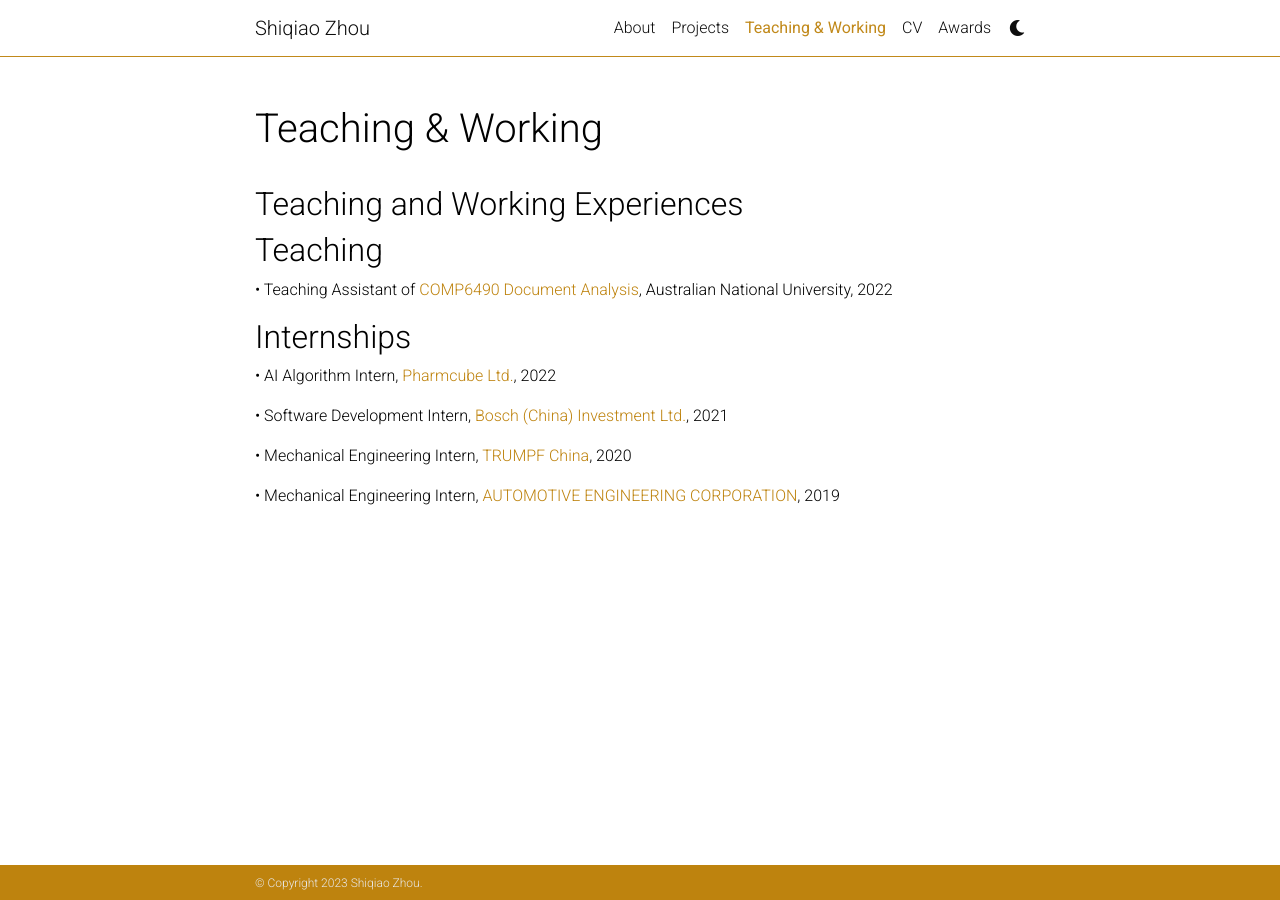
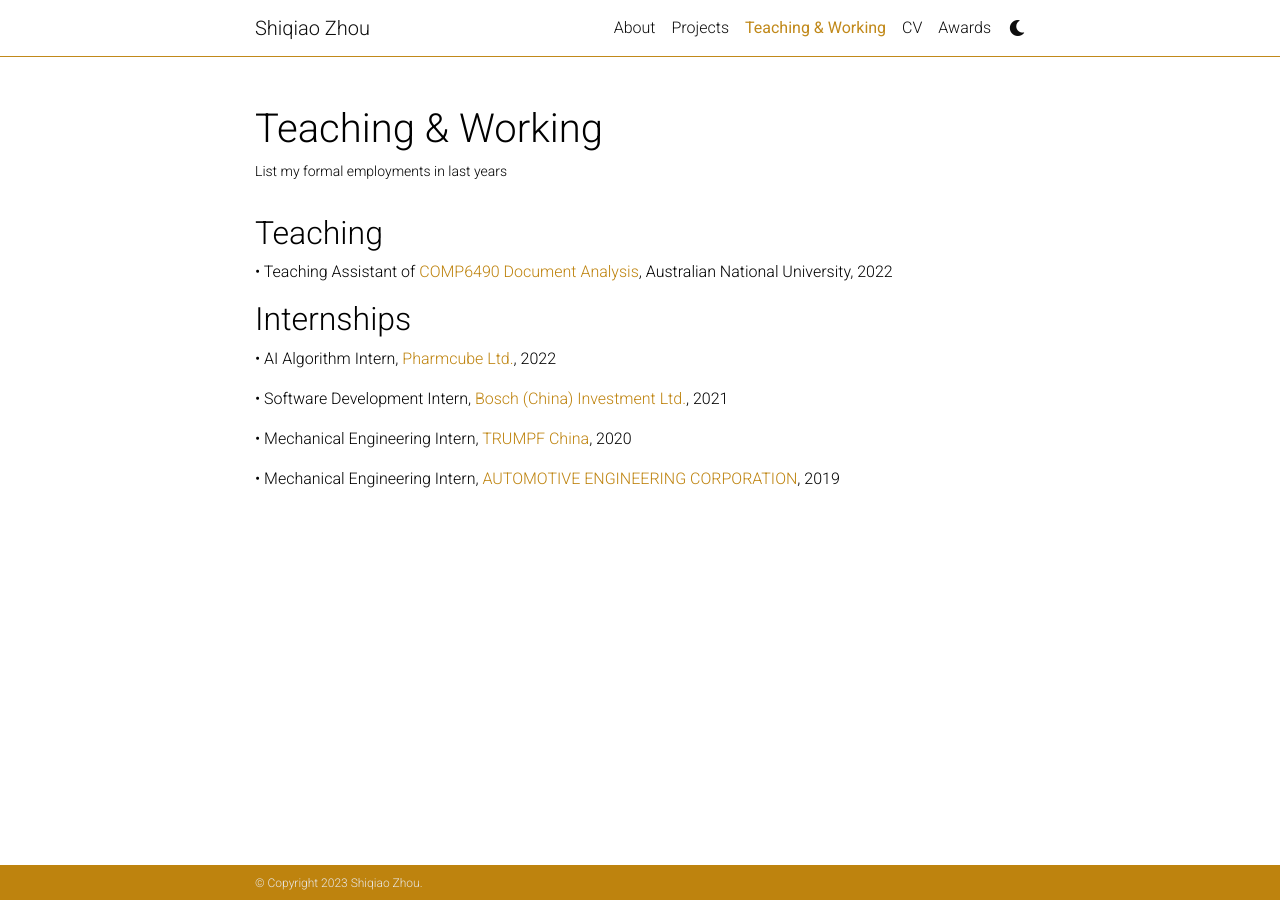
Before and after one commit to ShiqiaoZhou/ShiqiaoZhou.github.io, a Jekyll site: the page built from _pages/Working.md, in a window 1280 px wide. Built offline with Jekyll 4.4.1, drawn with Linux system fonts in a browser that asks for light colours; comment, search, counter and statistics services are not loaded; a style sheet for code colours, icons or effects is not loaded.

Commit message:
Update Working.md

```diff
--- a/_pages/Working.md
+++ b/_pages/Working.md
@@ -2,19 +2,17 @@
 layout: page
 permalink: /TaW/
 title: Teaching & Working
-description:
+description: List my formal employments in last years
 nav: true
 nav_order: 3
 ---
-<h2 class="post-title">Teaching and Working Experiences</h2>
-
 <h2 class="post-title">Teaching</h2>
 •   Teaching Assistant of [COMP6490 Document Analysis](https://programsandcourses.anu.edu.au/2022/course/comp6490), Australian National University, 2022
 
 <h2 class="post-title">Internships</h2>
 •   AI Algorithm Intern, [Pharmcube Ltd.](https://www.pharmcube.com/), 2022
 
-•   Software Development Intern, [Bosch (China) Investment Ltd.](https://www.bosch.com.cn/), 2021
+•   Software Development Intern, [Bosch (China) Investment Ltd.](https://www.bosch.com.cn/en/), 2021
 
 •   Mechanical Engineering Intern, [TRUMPF China](https://www.trumpf.com/en_INT/), 2020
 
```
